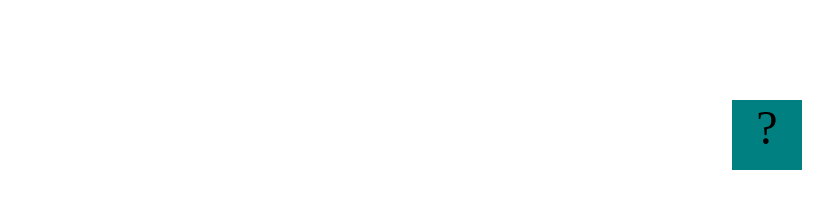
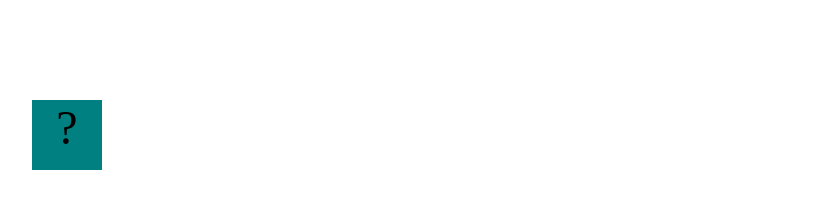
Before and after one commit to GeorgeIsHim/GeorgeIsHim.github.io, a plain HTML site: page projects/bouncing-box/index.html in a window 1280 px wide. Shown: the whole page, without its empty margins (268-1101 px from the left). Drawn offline with Linux system fonts and the light colour scheme.

Commit message:
add bouncing box

```diff
--- a/projects/bouncing-box/index.html
+++ b/projects/bouncing-box/index.html
@@ -68,7 +68,8 @@
 			// TODO 2 - Variable declarations
 			var positionX = 0;
 			var points = 0
-
+			var speed = 3
+			var boardWidth = 200
 
 
 
@@ -79,8 +80,16 @@
 			*/
 			function update() {
 			/* Your code to Increase positionX by 10 HERE */
-			positionX = positionX + 10
+			positionX = positionX + speed
 				moveBoxTo(positionX);
+			}
+
+			if (positionX > boardWidth){
+				speed = -speed;
+			}
+
+			else if (positionX < 0){
+				speed = -speed;
 			}
 
 			/*
@@ -91,8 +100,11 @@
 			function handleBoxClick() {
 				positionX = 0;
 				points = points + 1
+				speed = speed + 3
 				changeBoxText(points);
 			};
+
+
 
 
 
```
